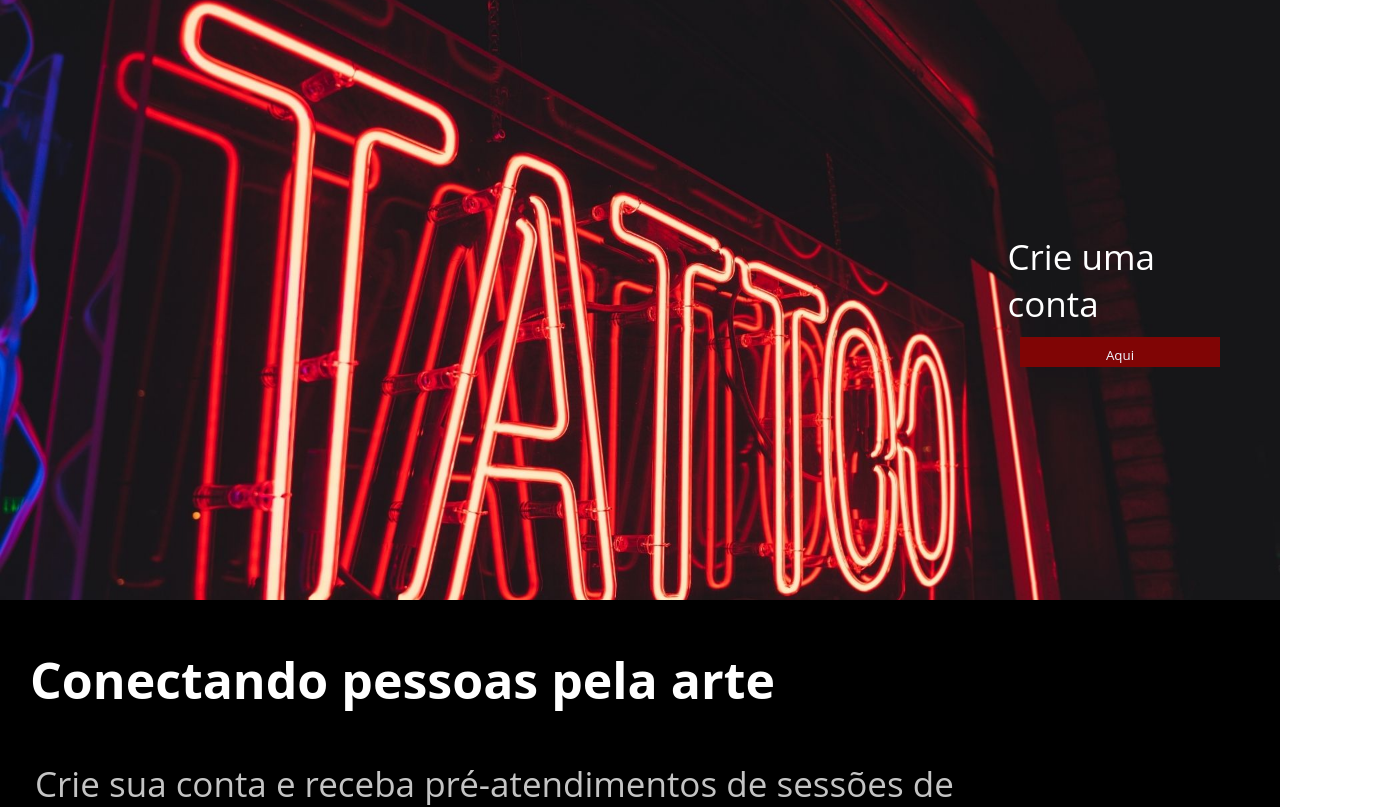
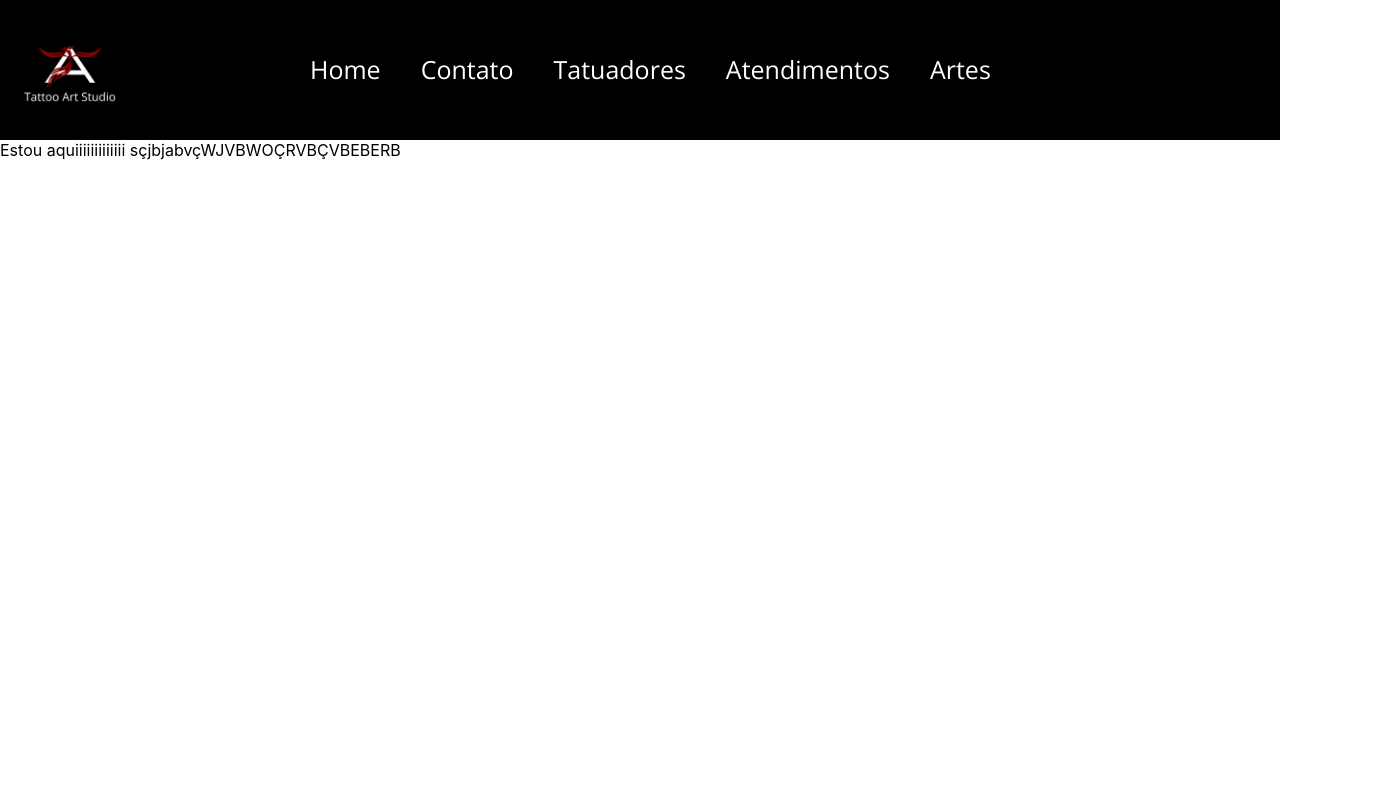
Before and after one commit to CibeleMartins/TattooArtStudio-M5, a React (Create React App) app: page /teste in a window 1280 px wide. Shown: the top 807 px of the page, 1387 px wide, since content can reach past the window. Built offline with nearby package versions, Linux system fonts and the light colour scheme.

Commit message:
:package: feat: Implementou o App.js com lógica de exibição
Implementou o App.js com lógica de exibição de header e footer, adicionou um icone de login, criou um container com altura mínima para  os conteúdos no body, e criou uma pagina de teste para textar a lógica de exibição.

```diff
--- a/src/App.js
+++ b/src/App.js
@@ -1,20 +1,39 @@
 import React from 'react';
-import { BrowserRouter} from "react-router-dom";
-import Header from './components/Header'
+import { BrowserRouter, Route, } from "react-router-dom";
+import Header from './components/Header/Header'
+import Footer from './components/Footer/Footer'
 import Home from './pages/Home';
+import PageTeste from './pages/PageTeste';
+import Container from './pages/layout/Container/Container';
 
 
 function App() {
 
+  const exibir = window.location.href.includes('teste')
 
   return (
 
     <BrowserRouter>
 
-      <Home/>
+      {exibir && <Header/>}
 
 
+      <Container customClass= "min-height">
+
+        <Route exact path='/'>
+          <Home/>
+        </Route>
+
+        <Route exact path='/teste'>
+          <PageTeste/>
+        </Route>
+
+      </Container>
+
+      {exibir && <Footer/>}
+
     </BrowserRouter>
+
   );
 }
 
--- a/src/components/Header/Header.jsx
+++ b/src/components/Header/Header.jsx
@@ -11,14 +11,14 @@ const Header = () => {
 
     <header className={styles.header}>
 
-        <img src={logo} className={styles.img}/>
+        <img src={logo} alt={logo} className={styles.img}/>
 
 
       <nav className={styles.nav}>
-        <a className={styles.link} href="#">
+        <a className={styles.link} href="/home">
           Home
         </a>
-        <a className={styles.link} href="#">
+        <a className={styles.link} href="/teste">
           Contato
         </a>
         <a className={styles.link} href="#">
--- /dev/null
+++ b/src/pages/PageTeste.jsx
@@ -0,0 +1,25 @@
+
+
+function PageTeste() {
+
+
+  return (
+
+    <main>
+
+      <div>
+
+        Estou aquiiiiiiiiiiiii
+        sçjbjabvçWJVBWOÇRVBÇVBEBERB
+      </div>
+
+    </main>
+
+
+  )
+
+}
+
+
+
+export default PageTeste;
--- /dev/null
+++ b/src/pages/PageTeste.module.css
@@ -0,0 +1,4 @@
+* {
+  padding: 0;
+  margin: 0;
+}
--- /dev/null
+++ b/src/pages/layout/Container/Container.js
@@ -0,0 +1,17 @@
+import styles from './Container.module.css'
+
+function Container(props) {
+
+  return (
+
+    <div className={`${styles.container} ${styles[props.customClass]}`}>
+
+      {props.children}
+
+    </div>
+
+  )
+}
+
+
+export default Container;
--- /dev/null
+++ b/src/pages/layout/Container/Container.module.css
@@ -0,0 +1,17 @@
+* {
+  margin: 0;
+  padding: 0;
+}
+
+.container {
+
+  width: 100%;
+  height: auto;
+
+}
+
+.min-height {
+
+  min-height: auto;
+
+}
```
Also changed, not shown: src/assets/imagens/loginIcon.png (added).
